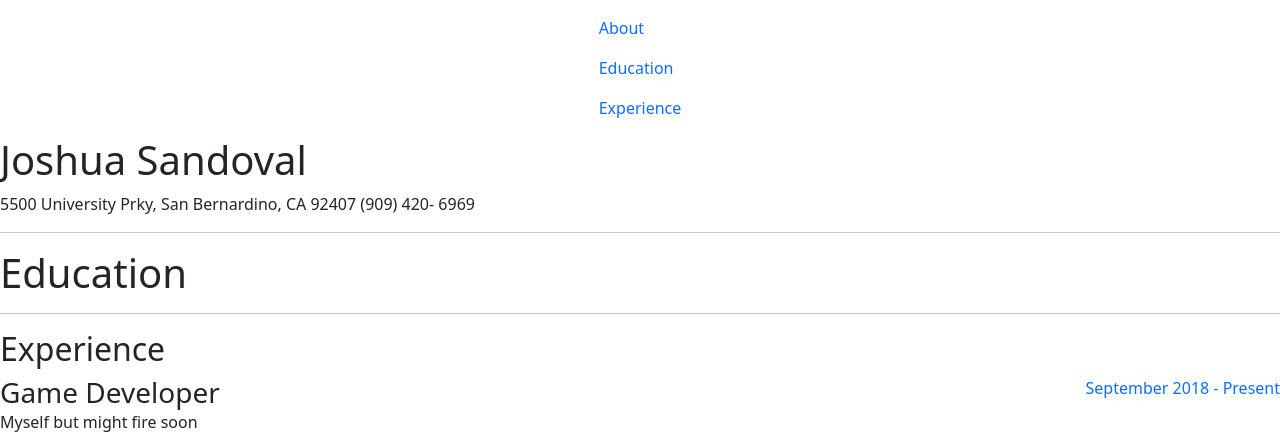
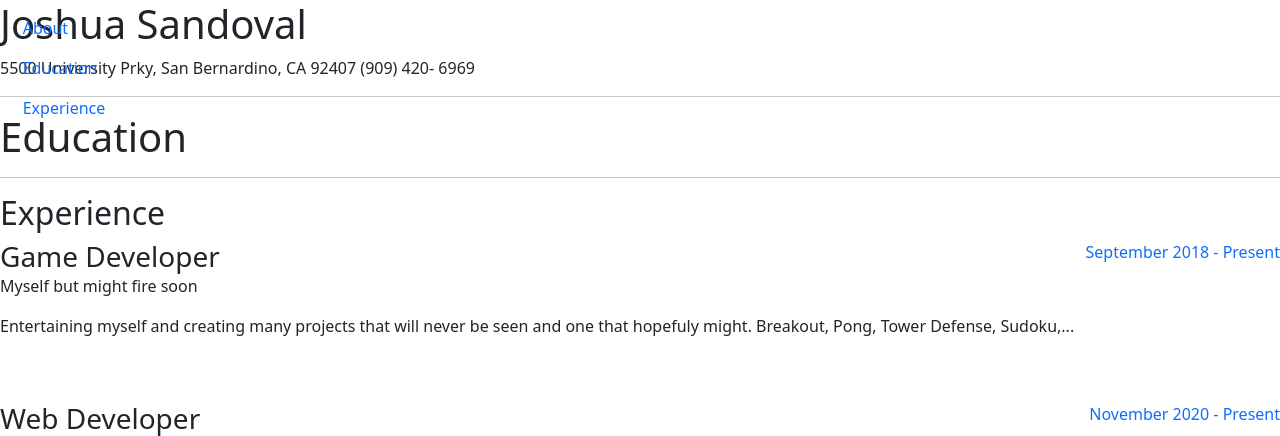
Before and after one commit to JoshESandoval/CSE4500, a PHP site: page / in a window 1280 px wide. Shown: the top 436 px of the page. Run offline with PHP 8.4, Linux system fonts and the light colour scheme.

Commit message:
Update index.php

```diff
--- a/index.php
+++ b/index.php
@@ -11,7 +11,7 @@
 
   <body data-bs-spy="scroll" data-bs-target="#navbar-example3" style="position:relative">
     <!-- Navigation Panel -->
-    <div class="left-nav">
+    <div class="left-nav"  style="position:fixed; width:10%;">
       <nav id="navbar-example3" class="navbar vertical-center flex-column center">
         <nav class="nav flex-column">
           <a class="nav-link" href="#about">About</a>
```
